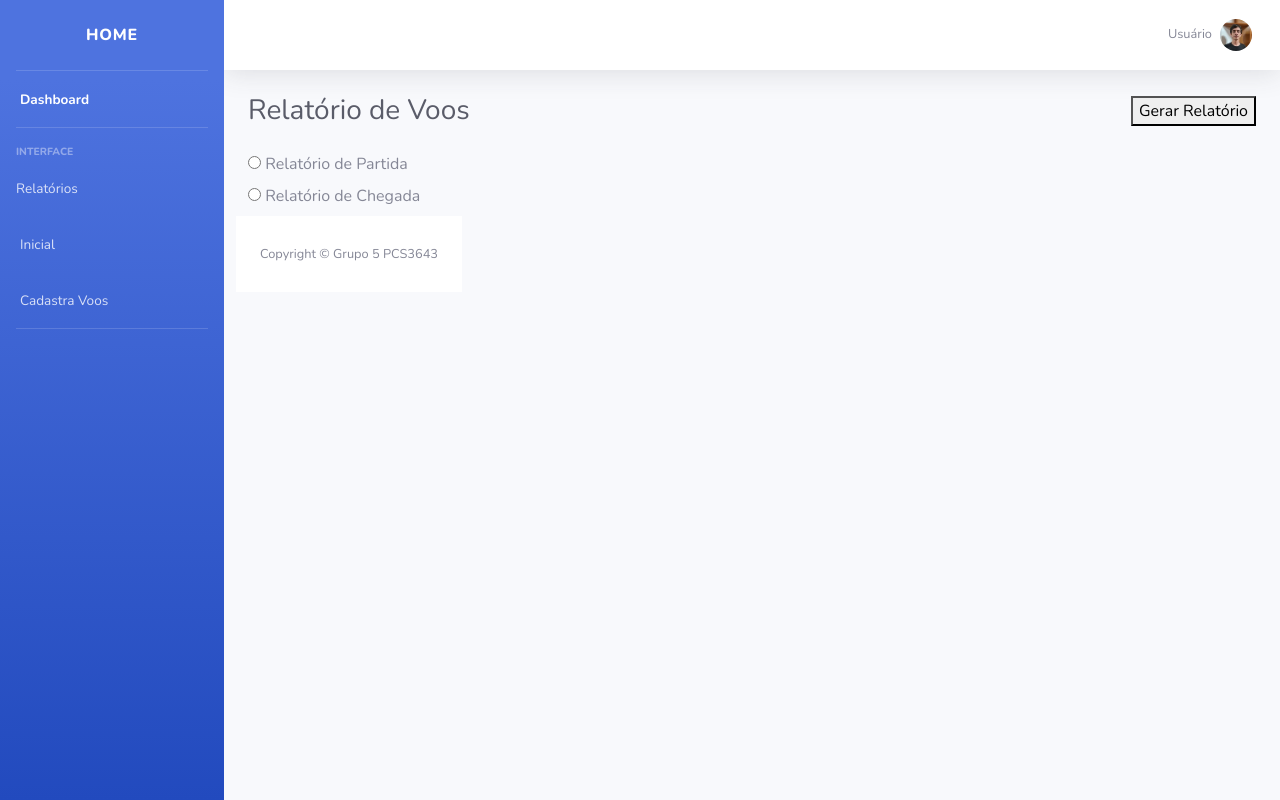
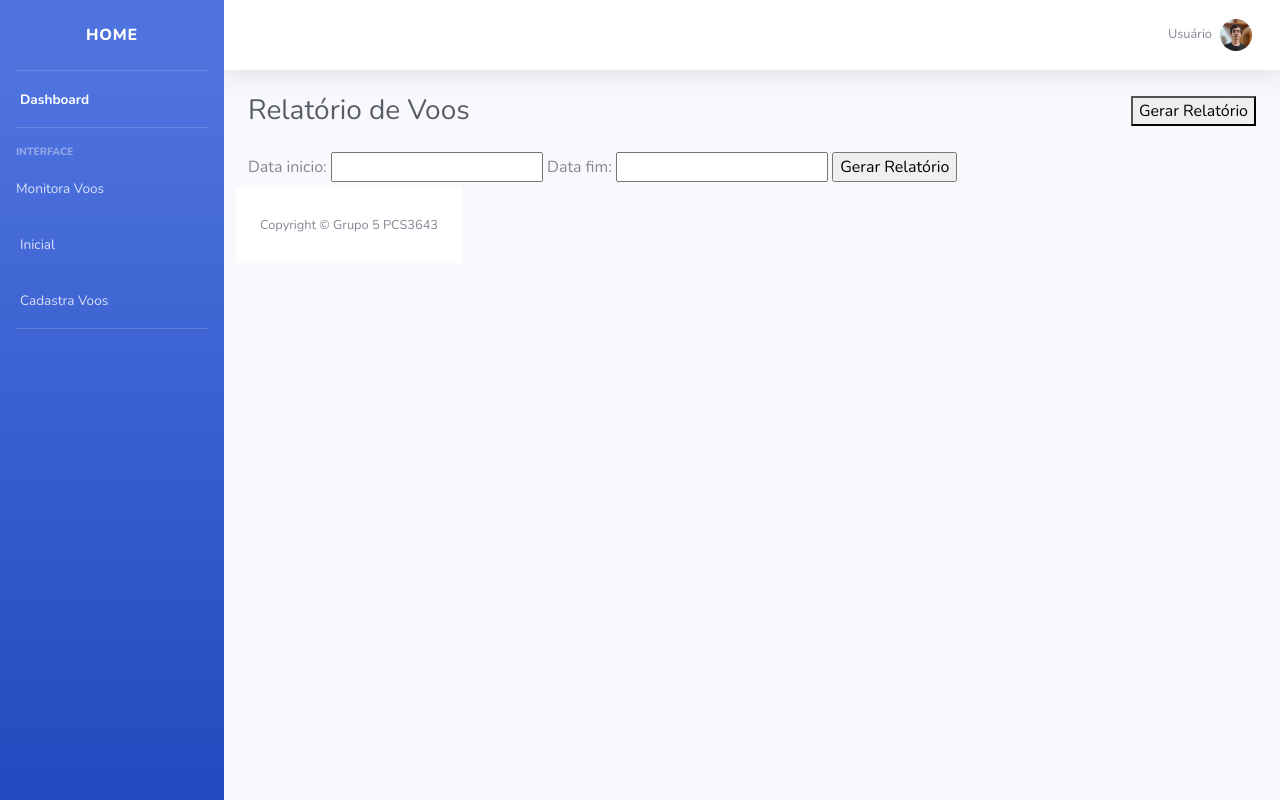
Before and after one commit to Flute-Gamer/Django-Webapp, a Django app: page /relatorios in a window 1280 px wide. Run offline with Django 4.2, Linux system fonts and the light colour scheme; some libraries are stand-ins or nearby versions.

Commit message:
Algumas alterações

```diff
--- a/MyProj/urls.py
+++ b/MyProj/urls.py
@@ -19,7 +19,7 @@ from book import views
 
 urlpatterns = [
     path('admin/', admin.site.urls),
-    path('login' , views.login),
+    path('login/auth' , views.login,name='login'),
     path('login_fail' , views.login),
     path('inicial',views.inicial),
     path('cadastroVoos',views.cadastroVoos),
@@ -27,6 +27,5 @@ urlpatterns = [
     path('download',views.retornaRelatorioPDF),
     path('monitoraVoos',views.escolheVooMonitorado),
     path('monitoraVoos/vooEscolhido',views.monitoraVoos),
-    path('login', views.login, name = "login")
     #path('erros',views.errors) #Faz muito sentido colocar páginas de erro com o erro passado como argumento
 ]
--- a/book/forms.py
+++ b/book/forms.py
@@ -11,7 +11,6 @@ class Formulario_Cadastro_Voo(forms.Form):
 class Codigo_Voo_Monitora(forms.Form):
     codigo_voo = forms.IntegerField(min_value=0)
 
-class DateTimeField_ERelatorio:
-    #TODO: Inspirar-se na parte do Igor e criar um forms com DateTIMEField para receber dos relatórios
-    #Opcional: Colocar o RadialButton com tipo de relatório implementado neste forms
-    pass
+class DateTimeField_ERelatorio(forms.Form):
+    data_inicio = forms.DateTimeField(error_messages={'invalid': "Esta data é inválida!"})
+    data_fim = forms.DateTimeField(error_messages={'invalid': "Esta data é inválida!"})
--- a/book/views.py
+++ b/book/views.py
@@ -6,7 +6,7 @@ from django.contrib import messages
 from django.http import FileResponse
 from django.shortcuts import render
 from book.class_GeradorRelatorio import GeradorRelatorio
-from book.forms import Codigo_Voo_Monitora, Formulario_Cadastro_Voo
+from book.forms import Codigo_Voo_Monitora, DateTimeField_ERelatorio, Formulario_Cadastro_Voo
 from book.models import Voo
 from django.http.response import HttpResponse
 from django.contrib.auth import authenticate, login
@@ -25,13 +25,20 @@ def login(request):
             login(request, user)
             return HttpResponse('Autenticado')
         else:
+            caminho=request.get_full_path()
+            print(caminho)
+            if '?' not in caminho:
+                print("zerou")
+                i=0
+            else:
+                i=int(caminho.split('=')[1])
             i = i + 1
             context = {'i':i}
             print(i)
             if i < 3:
                 messages.success(request, 'Usuário ou senha inválidas.')
                 parameters = urlencode(context)
-                return redirect(f'login?{parameters}')
+                return redirect(f'../login/auth?{parameters}')
             else:
                 messages.success(request, 'Usuário ou senha inválidas.')
                 return render(request, "login_fail.html")
@@ -86,7 +93,22 @@ def cadastroVoos(request):
 
 def relatorios(request):
     # Simplesmente renderização, quem manipula a criação do relatório é o html relatorios.html, na function downloadRelatorio()
-    return render(request, "relatorios.html")
+    if request.method == "GET":
+        form = DateTimeField_ERelatorio()
+        context = {
+            'form' : form
+        }
+        return render(request, "relatorios.html",context)
+
+
+    else:
+        form = DateTimeField_ERelatorio(request.POST)
+        if form.is_valid():
+            print (form.cleaned_data)
+        context = {
+            'form' : form
+        }
+        return render(request, "relatorios.html",context)
 
 def escolheVooMonitorado(request):
     # Receptor dos dados usados em `monitoraVoos()`
@@ -209,8 +231,7 @@ def mostra_chegada_real(codigo_voo):
 
 
 def retornaRelatorioPDF(request):
-    #buffer = io.BytesIO()
-    #buffer.seek(0)          #Linhas inúteis
+
 
     relatorio = GeradorRelatorio(None, None, None) #GeradorRelatorio(tipo, inicio, fim)
     #                 tipo é um boolean (0 para Partidas e 1 para Chegadas)
--- a/static/css/index_style.css
+++ b/static/css/index_style.css
@@ -3,7 +3,7 @@
 * {
 	box-sizing: border-box;
 	margin: 0;
-	padding: 0;
+	padding: 6px;
 	font-family: Raleway, sans-serif;
 }
 
@@ -31,7 +31,9 @@ body {
 	position: relative;
 	height: 100%;
 }
-
+.success{
+	color: rgb(143, 6, 6);
+}
 .screen__background {
 	position: absolute;
 	top: 0;
--- a/template/cadastroVoos.html
+++ b/template/cadastroVoos.html
@@ -198,7 +198,7 @@
                             {% csrf_token %}
 
                             {{ form.as_p }}
-
+                            <div class="errorMessage">
                             {% if messages %}
 
                                     {% for message in messages %}
@@ -206,6 +206,7 @@
                                     {% endfor %}
 
                             {% endif %}
+                            </div>
 
                             <br>
 
--- a/template/relatorios.html
+++ b/template/relatorios.html
@@ -84,8 +84,8 @@
 
             <li class="nav-item">
                 <a class="nav-link collapsed" href="#" data-toggle="collapse" data-target="#collapseTwo"
-                    aria-expanded="true" aria-controls="collapseTwo" onclick="redirectRelatorio()">
-                    <span>Relatórios</span>
+                    aria-expanded="true" aria-controls="collapseTwo" onclick="redirectMonitora()">
+                    <span>Monitora Voos</span>
                 </a>
             </li>
 
@@ -206,10 +206,17 @@
                         <!-- <a href="#" class="d-none d-sm-inline-block btn btn-sm btn-primary shadow-sm"><i
                                 class="fas fa-download fa-sm text-white-50"></i>Gerar Relatório</a> -->
                     </div>
-                        <input type="radio" id="html" name="tipo_relatorio" value="partida">
+                        <!-- <input type="radio" id="html" name="tipo_relatorio" value="partida">
                         <label for="html">Relatório de Partida</label><br>
                         <input type="radio" id="css" name="tipo_relatorio" value="chegada">
-                        <label for="css">Relatório de Chegada</label><br>
+                        <label for="css">Relatório de Chegada</label><br> -->
+                        <form method = "post">
+                            {% csrf_token %}
+
+                            {{ form }}
+
+                            <input type="submit" value="Gerar Relatório">
+                        </form>
                     <!-- Content Row -->
                     <div class="row">
 
```
